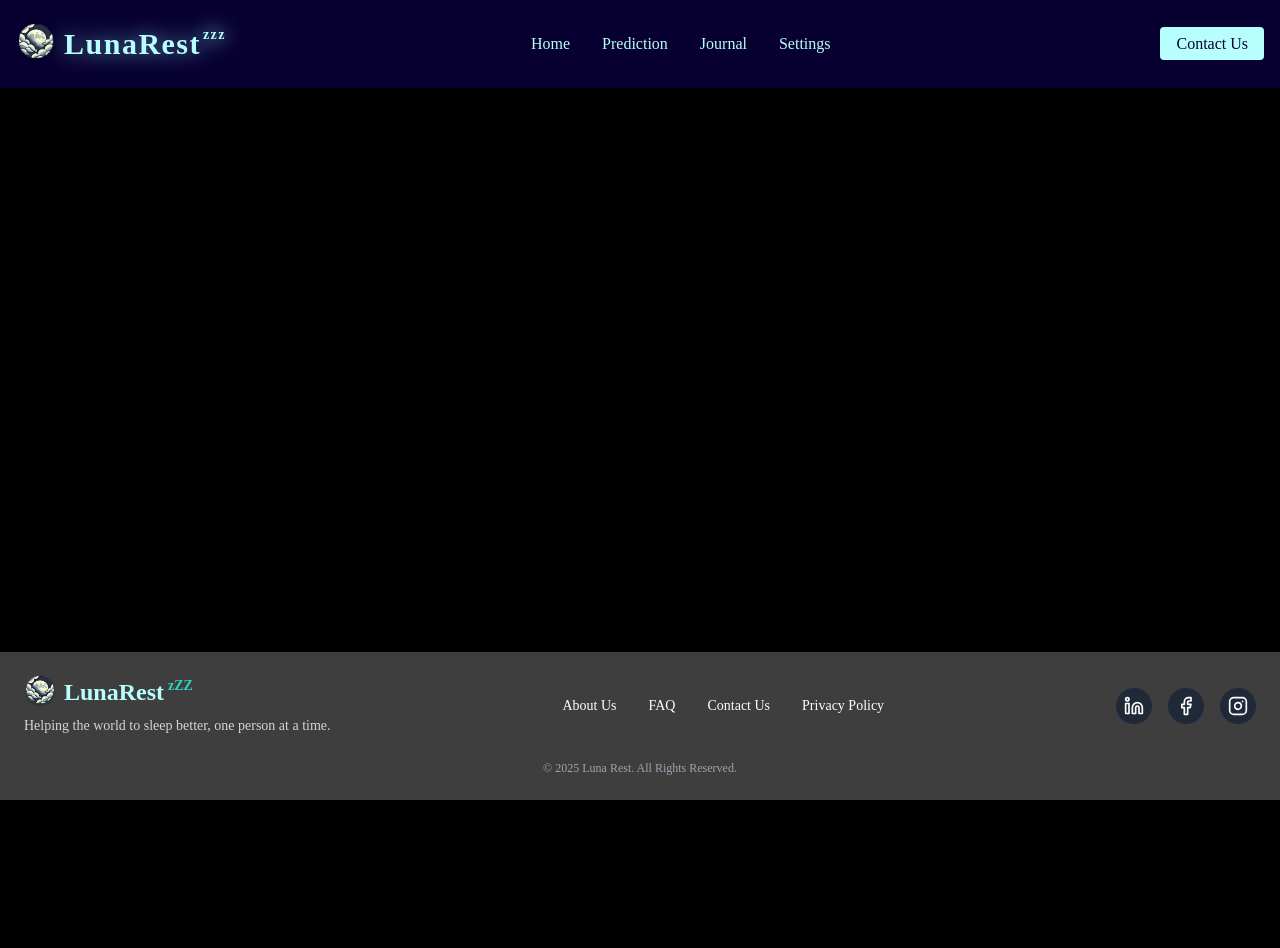
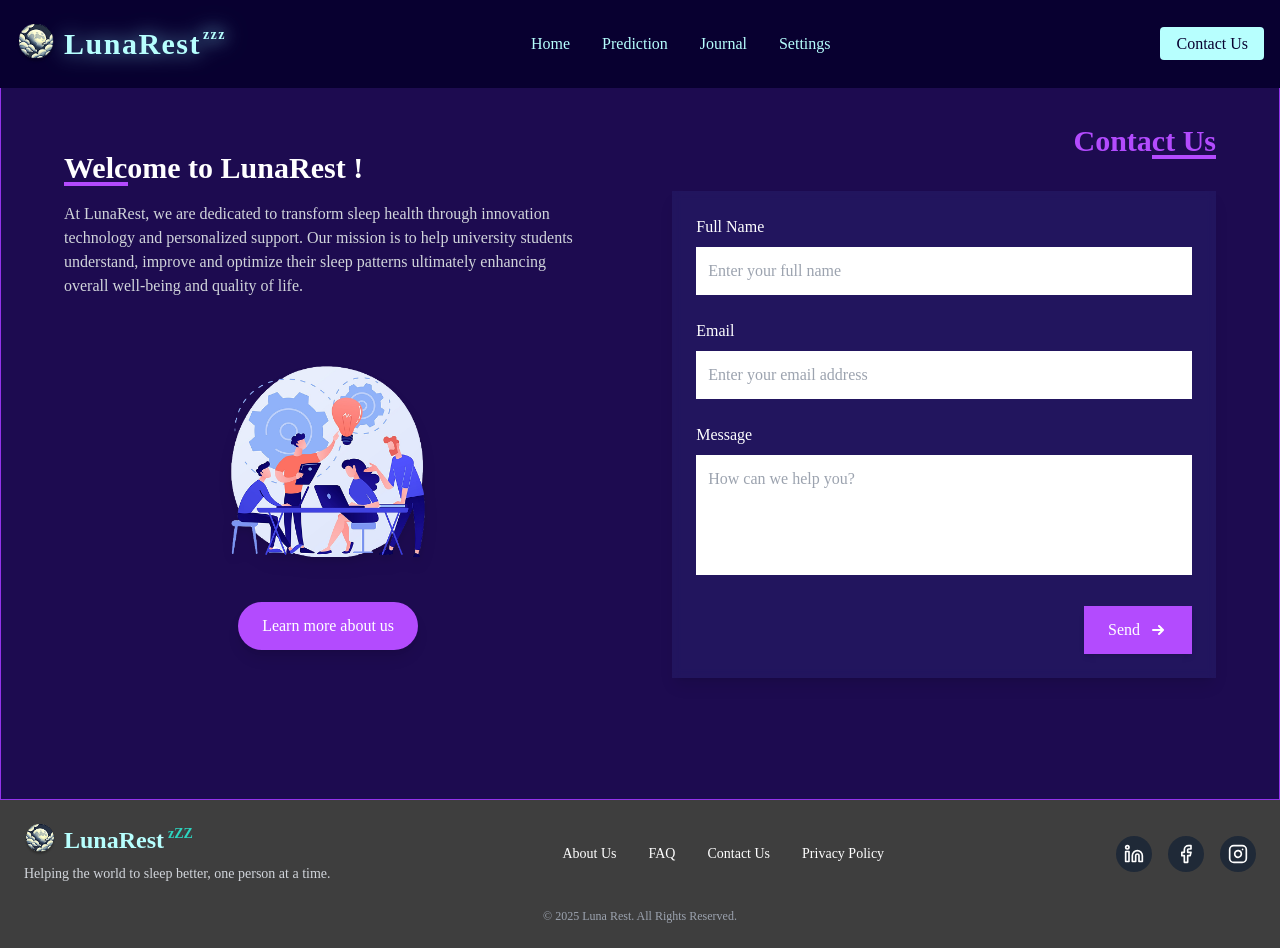
Before and after one commit to rusirasandul/LunaRest-, a React (Vite) app in the folder vite-project/: page /contact in a window 1280 px wide. Before the commit the page ends 800 px from the top, so only its background shows below. Built offline with nearby package versions, Linux system fonts and the light colour scheme; a web font is replaced by a local one.

Commit message:
Added the contact page and modified the app.jsx

```diff
--- a/vite-project/src/App.jsx
+++ b/vite-project/src/App.jsx
@@ -7,6 +7,8 @@ import LandingPage from "./pages/LandingPage";
 import LoginPage from "./pages/LoginPage";
 import SignUpPage from "./pages/SignUpPage";
 import Footer from "./layouts/Footer";
+import AboutAndFAQ from "./pages/About";
+import ContactPage from "./pages/ContactPage";
 import "./App.css";
 
 function App() {
@@ -22,6 +24,8 @@ function App() {
           <Route path="/landing" element={<LandingPage />} />
           <Route path="/login" element={<LoginPage />} />
           <Route path="/signup" element={<SignUpPage />} />
+          <Route path="/about" element={<AboutAndFAQ/>} />
+          <Route path="/contact" element={<ContactPage />} />
         </Routes>
       </div>
 
--- /dev/null
+++ b/vite-project/src/pages/ContactPage.jsx
@@ -0,0 +1,96 @@
+
+import contact from "../assets/Contact.png";
+
+const ContactPage = () => {
+    return (
+        <div className="flex items-center justify-center min-h-screen p-4 text-white border border-purple-600 md:p-6 bg-herobg2">
+        {/* Main Content Section */}
+        <section className="container max-w-6xl py-8 mx-auto">
+            <div className="flex flex-col gap-8 md:flex-row md:items-center">
+            {/* Left Column - About */}
+            <div className="w-full md:w-1/2 md:pr-8">
+                <h1 className="relative mb-4 text-2xl font-bold text-white md:text-3xl">
+                Welcome to LunaRest !
+                <span className="absolute bottom-0 left-0 w-16 h-1 mt-1 bg-h2"></span>
+                </h1>
+                <p className="mb-6 text-sm leading-relaxed text-gray-300 md:text-base">
+                At LunaRest, we are dedicated to transform sleep health through innovation
+                technology and personalized support. Our mission is to help university students
+                understand, improve and optimize their sleep patterns ultimately enhancing
+                overall well-being and quality of life.
+                </p>
+
+                <div className="flex justify-center mb-6 transition-transform duration-300 hover:scale-105">
+                <div className="w-48 h-48 md:w-64 md:h-64 drop-shadow-lg">
+                    <img
+                    src={contact}
+                    alt="Team collaboration"
+                    className="object-contain w-full h-full"
+                    />
+                </div>
+                </div>
+
+                <div className="flex justify-center">
+                <button className="px-6 py-3 text-white transition duration-300 transform rounded-full shadow-lg bg-h2 hover:bg-purple-700 hover:shadow-xl hover:-translate-y-1">
+                    Learn more about us
+                </button>
+                </div>
+            </div>
+
+            {/* Right Column - Contact Form */}
+            <div className="w-full mt-12 md:mt-0 md:w-1/2 md:pl-4">
+                <h2 className="relative inline-block mb-8 text-2xl font-bold text-center md:text-3xl text-h2 md:text-right md:float-right">
+                Contact Us
+                <span className="absolute bottom-0 right-0 w-16 h-1 mt-1 bg-h2"></span>
+                </h2>
+
+                <div className="clear-both"></div>
+
+                <form className="p-6 space-y-6 rounded-lg shadow-lg bg-indigo-900/30 backdrop-blur-sm">
+                <div>
+                    <label className="block mb-2 font-medium">Full Name</label>
+                    <input
+                    type="text"
+                    className="w-full p-3 text-black transition-all rounded-lg focus:outline-none focus:ring-2 focus:ring-h2"
+                    placeholder="Enter your full name"
+                    />
+                </div>
+
+                <div>
+                    <label className="block mb-2 font-medium">Email</label>
+                    <input
+                    type="email"
+                    className="w-full p-3 text-black transition-all rounded-lg focus:outline-none focus:ring-2 focus:ring-h2"
+                    placeholder="Enter your email address"
+                    />
+                </div>
+
+                <div>
+                    <label className="block mb-2 font-medium">Message</label>
+                    <textarea
+                    rows="4"
+                    className="w-full p-3 text-black transition-all rounded-lg resize-none focus:outline-none focus:ring-2 focus:ring-h2"
+                    placeholder="How can we help you?"
+                    ></textarea>
+                </div>
+
+                <div className="flex justify-end">
+                    <button
+                    type="submit"
+                    className="flex items-center px-6 py-3 text-white transition duration-300 transform rounded-lg shadow-md bg-h2 hover:bg-purple-700 hover:shadow-lg hover:-translate-y-1"
+                    >
+                    <span>Send</span>
+                    <svg xmlns="http://www.w3.org/2000/svg" className="w-5 h-5 ml-2" viewBox="0 0 20 20" fill="currentColor">
+                        <path fillRule="evenodd" d="M10.293 5.293a1 1 0 011.414 0l4 4a1 1 0 010 1.414l-4 4a1 1 0 01-1.414-1.414L12.586 11H5a1 1 0 110-2h7.586l-2.293-2.293a1 1 0 010-1.414z" clipRule="evenodd" />
+                    </svg>
+                    </button>
+                </div>
+                </form>
+            </div>
+            </div>
+        </section>
+        </div>
+    );
+};
+
+export default ContactPage;
```
Also changed, not shown: vite-project/src/assets/contact.png (added).
